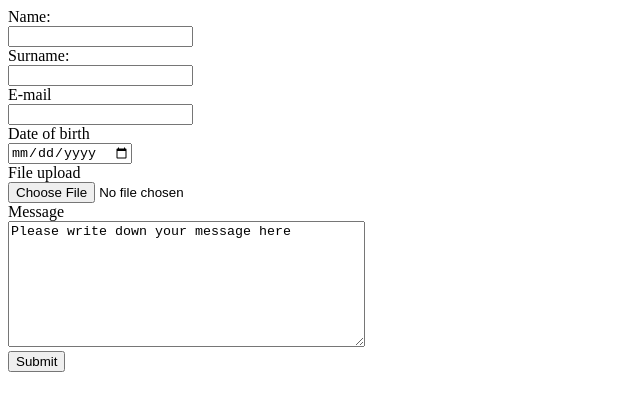
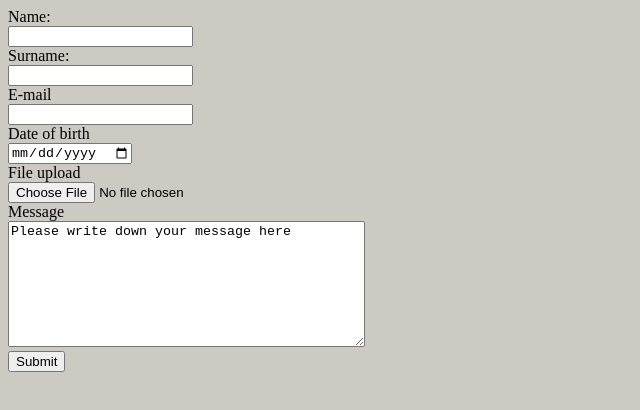
Before and after one commit to Peeramont/resume, a plain HTML site: page contact.html in a window 1280 px wide. Shown: the whole page, without its empty margins (0-640 px from the left). Drawn offline with Linux system fonts and the light colour scheme.

Commit message:
Update contact.html

```diff
--- a/contact.html
+++ b/contact.html
@@ -5,7 +5,7 @@
     <title>Peeramont</title>
     <link rel="icon" href="Images/PR.png">
   </head>
-  <body>
+  <body style="background-color:#CDC9C3;">
 <form class="" action="mailto: prungpeeramont@gmail.com" method="post" enctype="text/plain">
   <label for="">Name:</label><br>
   <input type="text" name="Name" value=""><br>
```
